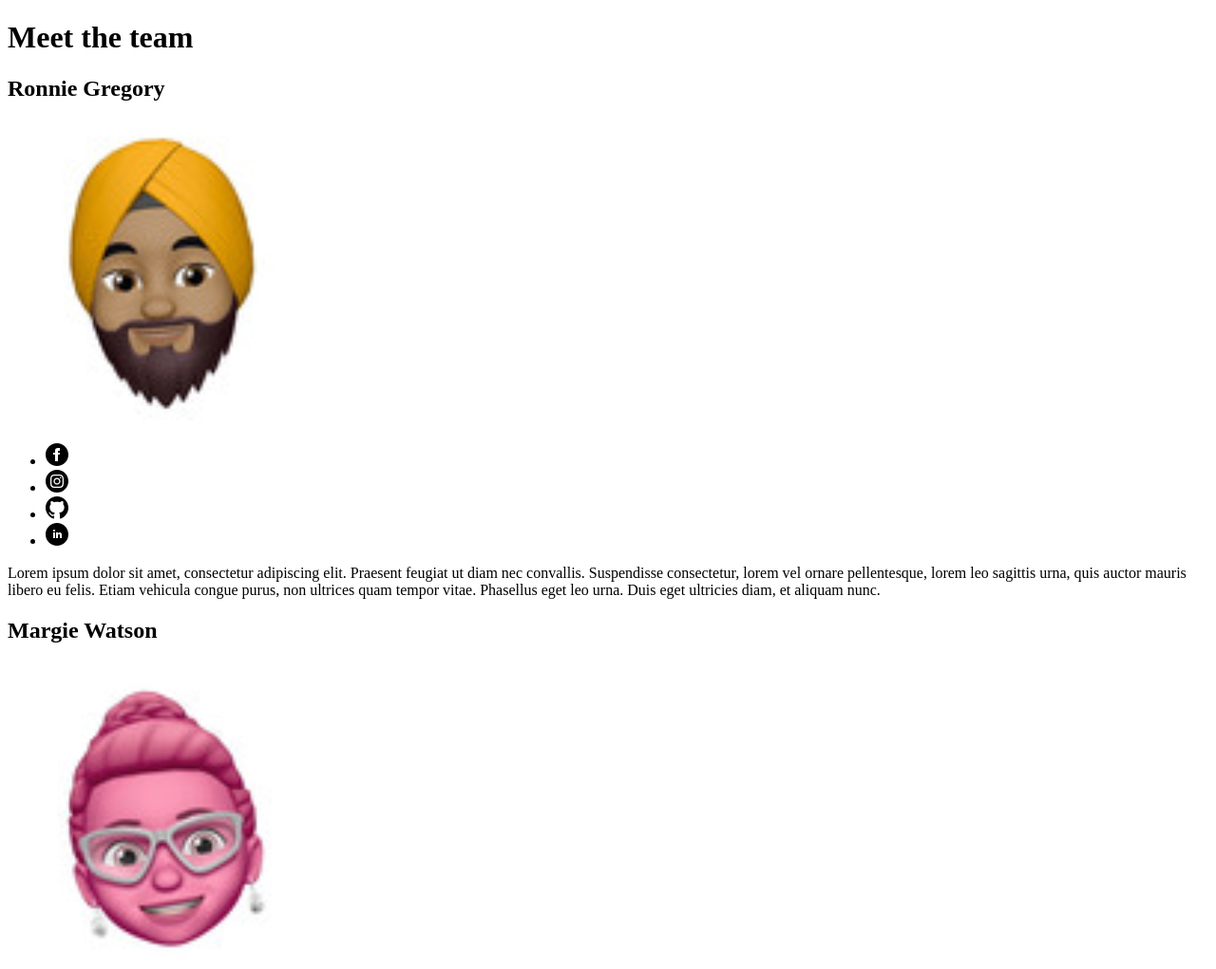
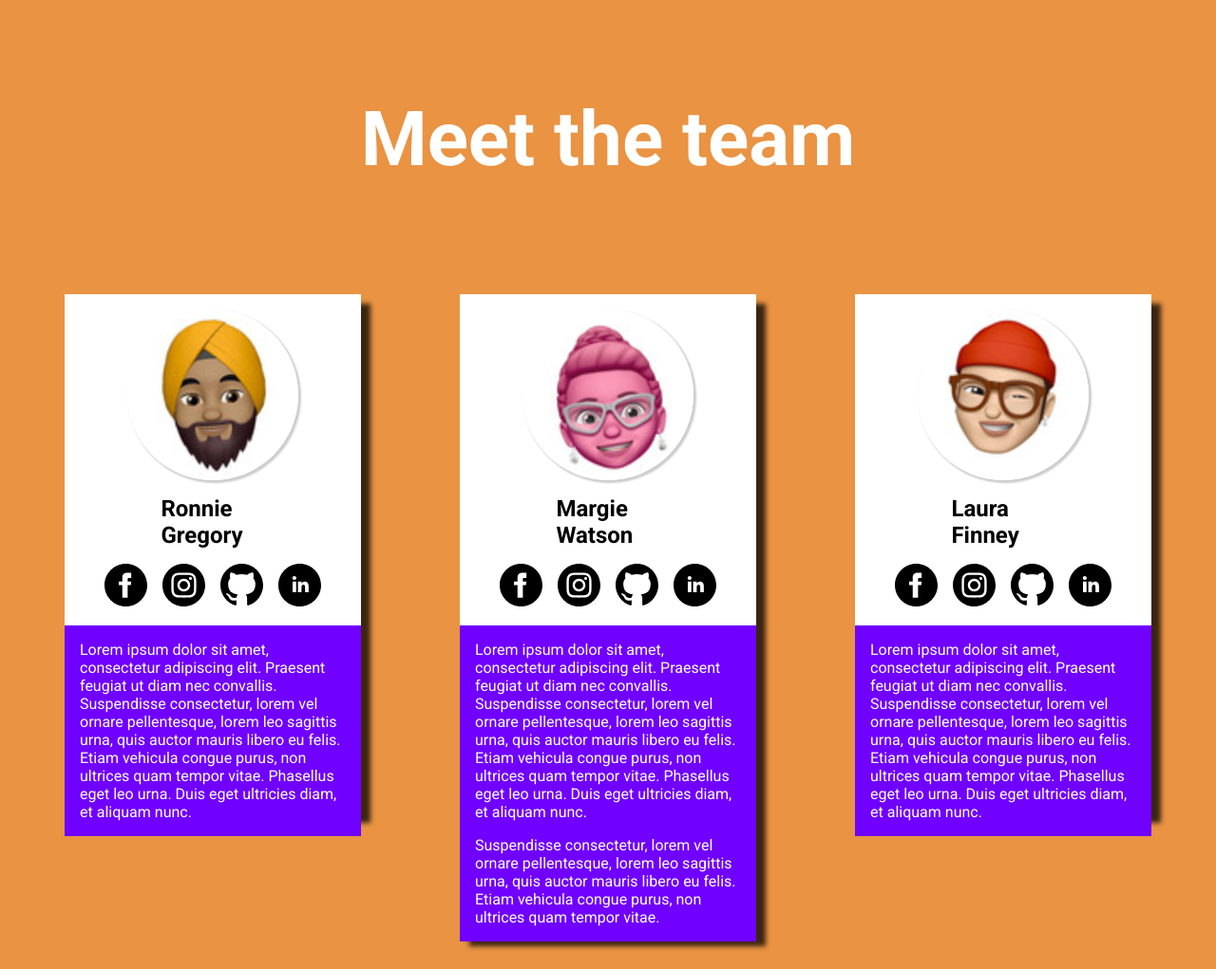
Before and after one commit to Nacho-ops/Ejercicios, a website: page mi_equipo/www/index.html in a window 1280 px wide. Shown: the top 1021 px of the page at 95% size. Drawn offline with Linux system fonts and the light colour scheme.

Commit message:
Estilos css

```diff
--- a/mi_equipo/www/estilo.css
+++ b/mi_equipo/www/estilo.css
@@ -0,0 +1,181 @@
+@import url('https://fonts.googleapis.com/css2?family=Roboto:wght@400;700&display=swap');
+
+*{
+    margin: 0;
+    padding: 0;
+    box-sizing: border-box;
+}
+
+:root{
+    --color-blanco: #FFFFFF;
+    --color-naranja: #e99343;
+    --color-lila:#7000FF;
+
+    --font-letra: 'Roboto', sans-serif;
+}
+
+body{
+    background-color: var(--color-naranja);
+    display: flex;
+    flex-direction: column;
+    justify-content: center;
+}
+
+body > header {
+    margin-bottom: 1rem;
+}
+
+body > header > h1{
+    font-family: var(--font-letra);
+    color: var(--color-blanco);
+    font-size: 80px;
+    font-weight:700;
+    text-align: center;
+    margin: 0.25rem;
+}
+
+main > section{
+    margin: 0 0.5rem;
+    display: flex;
+    flex-direction: column;
+    align-items: center;
+    background-color: var(--color-blanco);
+    display: flex;
+    margin-bottom: 0.5rem;
+}
+
+main > section > header{
+    display: flex;
+    flex-direction: column;
+    align-items: center;
+}
+
+main > section > header > img{
+    display: flex;
+    width: 180px;
+    margin: 1rem 0rem;
+    border-radius: 100px;
+    box-shadow: 2px 2px 2px 1px rgba(0, 0, 0, 0.2);
+    ;
+    order: -1;
+}
+
+main > section > header > h2{
+    font-family: var(--font-letra);
+    font-size: 24px;
+    font-weight: 700;
+    display: flex;
+    order: 3;
+    margin-bottom: 1rem;
+}
+
+main > section > header > ul{
+    list-style: none;
+    display: flex;
+    order: 3;
+    gap: 1rem;
+}
+
+main > section > header > ul> li>img{
+    width: 45px;
+}
+
+main > section > article{
+    margin-top: 1.5rem;
+    background-color: var(--color-lila);
+    padding: 0;
+}
+
+main > section > article >p {
+    font-family: var(--font-letra);
+    color:var(--color-blanco);
+    font-size: 14px;
+    font-weight:400;
+    margin: 1rem;
+}
+
+/* Media queries */
+
+ @media (min-width: 800px) {
+
+    body > main {
+        display: flex;
+        flex-direction: column;
+        justify-items: center;
+    }
+
+    body > main > section{
+        display: flex;
+        flex-direction: row;
+        width: auto;
+        height: auto;
+        margin: 0.5rem 5rem;
+    }
+
+    body > main > section > header{
+        width: 35%;
+        margin: 0 1.5rem;
+        justify-items: center;
+    }
+
+    body > main > section > article{
+        height: 312px;
+        width: 65%;
+        margin: 0;
+    }
+
+    body > main > section > article>p{
+        font-size: 16px;
+        font-weight:400;
+    }
+}
+
+@media (min-width: 1000px) {
+
+    body > header{
+        margin: 6rem 0;
+    }
+
+    body > main{
+        display: flex;
+        flex-direction: row;
+        justify-content: centerss;
+        margin: 0 1rem;
+    }
+
+    body > main > section{
+        width:312px;
+        height:547px;
+
+        margin: 1rem auto;
+
+        display: flex;
+        flex-direction: column;
+
+
+        box-shadow: 10px 10px 5px 0px rgba(0,0,0,0.75);
+
+    }
+
+    body > main > section:nth-child(2){
+        width: 312px;
+        height: 677px;
+    }
+
+    body > main > section > article{
+        width: 312px;
+        height: auto;
+
+        margin: 1rem 0;
+    }
+
+    body > main > section:nth-child(2) >article{
+        width: 312px;
+        height: auto;
+
+        margin-bottom: 0;
+    }
+
+
+
+}
--- a/mi_equipo/www/index.html
+++ b/mi_equipo/www/index.html
@@ -3,6 +3,7 @@
 <head>
     <meta charset="UTF-8">
     <meta name="viewport" content="width=device-width, initial-scale=1.0">
+    <link rel="stylesheet" href="estilo.css">
     <title>My team</title>
 </head>
 <body>
@@ -40,6 +41,8 @@
             </header>
             <article>
                 <p>Lorem ipsum dolor sit amet, consectetur adipiscing elit. Praesent feugiat ut diam nec convallis. Suspendisse consectetur, lorem vel ornare pellentesque, lorem leo sagittis urna, quis auctor mauris libero eu felis. Etiam vehicula congue purus, non ultrices quam tempor vitae. Phasellus eget leo urna. Duis eget ultricies diam, et aliquam nunc.</p>
+
+                <p>Suspendisse consectetur, lorem vel ornare pellentesque, lorem leo sagittis urna, quis auctor mauris libero eu felis. Etiam vehicula congue purus, non ultrices quam tempor vitae. </p>
             </article>
         </section>
         <section>
```
